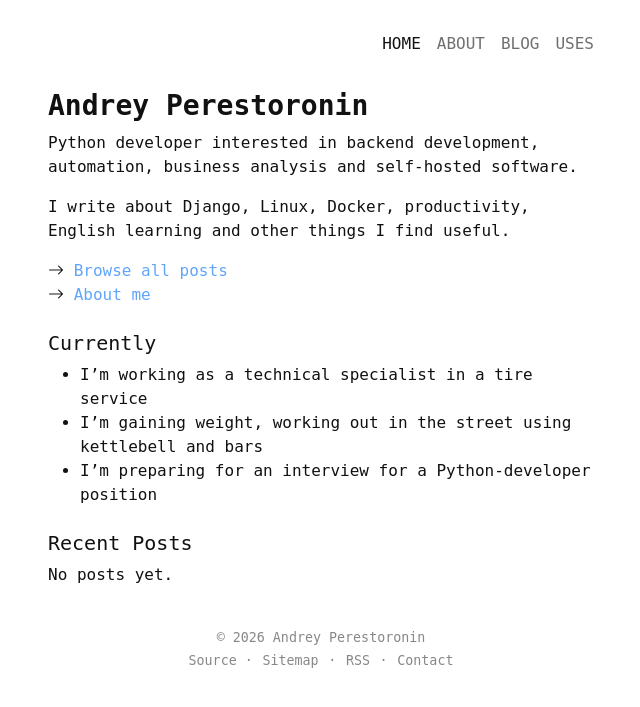
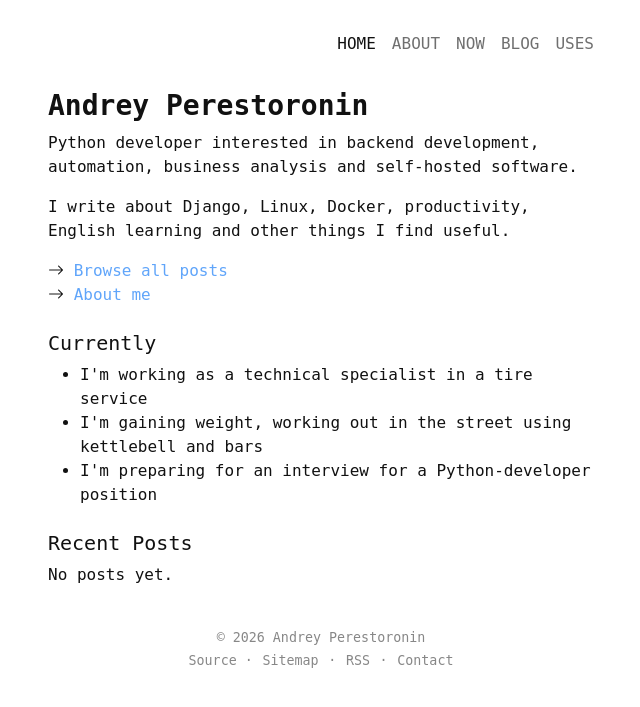
Before and after one commit to prs2rnn/django-blog, a Django app: page / in a window 1280 px wide. Shown: the top 707 px of the page, without its empty margins (319-959 px from the left). Run offline with Django 5.2, Linux system fonts and the light colour scheme; data that the repository does not hold is empty; some libraries are stand-ins or nearby versions; some web fonts are replaced.

Commit message:
feat: now

```diff
--- a/apps/core/urls.py
+++ b/apps/core/urls.py
@@ -9,4 +9,5 @@ urlpatterns = [
     path("about/", views.AboutView.as_view(), name="about"),
     path("contact/", views.ContactView.as_view(), name="contact"),
     path("uses/", views.UsesView.as_view(), name="uses"),
+    path("now/", views.NowView.as_view(), name="now"),
 ]
--- a/apps/core/views.py
+++ b/apps/core/views.py
@@ -48,3 +48,14 @@ class UsesView(TemplateView):
         context["title"] = "Uses".lower()
 
         return context
+
+
+class NowView(TemplateView):
+    template_name = "core/now.html"
+
+    def get_context_data(self, **kwargs):
+        context = super().get_context_data(**kwargs)
+
+        context["title"] = "Now".lower()
+
+        return context
--- a/templates/base.html
+++ b/templates/base.html
@@ -57,6 +57,13 @@
           </div>
           <div class="ms-3">
             <a
+              class="{% if request.resolver_match.namespace == 'now' %}active{% endif %}"
+              href="{% url 'core:now' %}"
+              >now</a
+            >
+          </div>
+          <div class="ms-3">
+            <a
               class="{% if request.resolver_match.namespace == 'posts' %}active{% endif %}"
               href="{% url 'posts:list' %}"
               >blog</a
--- a/templates/core/index.html
+++ b/templates/core/index.html
@@ -16,14 +16,7 @@
 </p>
 <div>
   <h2 class="fs-5 mt-4">Currently</h2>
-
-  <ul>
-    <li>I’m working as a technical specialist in a tire service</li>
-    <li>
-      I’m gaining weight, working out in the street using kettlebell and bars
-    </li>
-    <li>I’m preparing for an interview for a Python-developer position</li>
-  </ul>
+  {% include "includes/now.html" %}
 </div>
 <div>
   <h2 class="fs-5 mt-4">Recent Posts</h2>
--- /dev/null
+++ b/templates/includes/now.html
@@ -0,0 +1,9 @@
+<div>
+  <ul>
+    <li>I'm working as a technical specialist in a tire service</li>
+    <li>
+      I'm gaining weight, working out in the street using kettlebell and bars
+    </li>
+    <li>I'm preparing for an interview for a Python-developer position</li>
+  </ul>
+</div>
```
Also changed, not shown: templates/core/now.html (added, +17 -0 lines).
